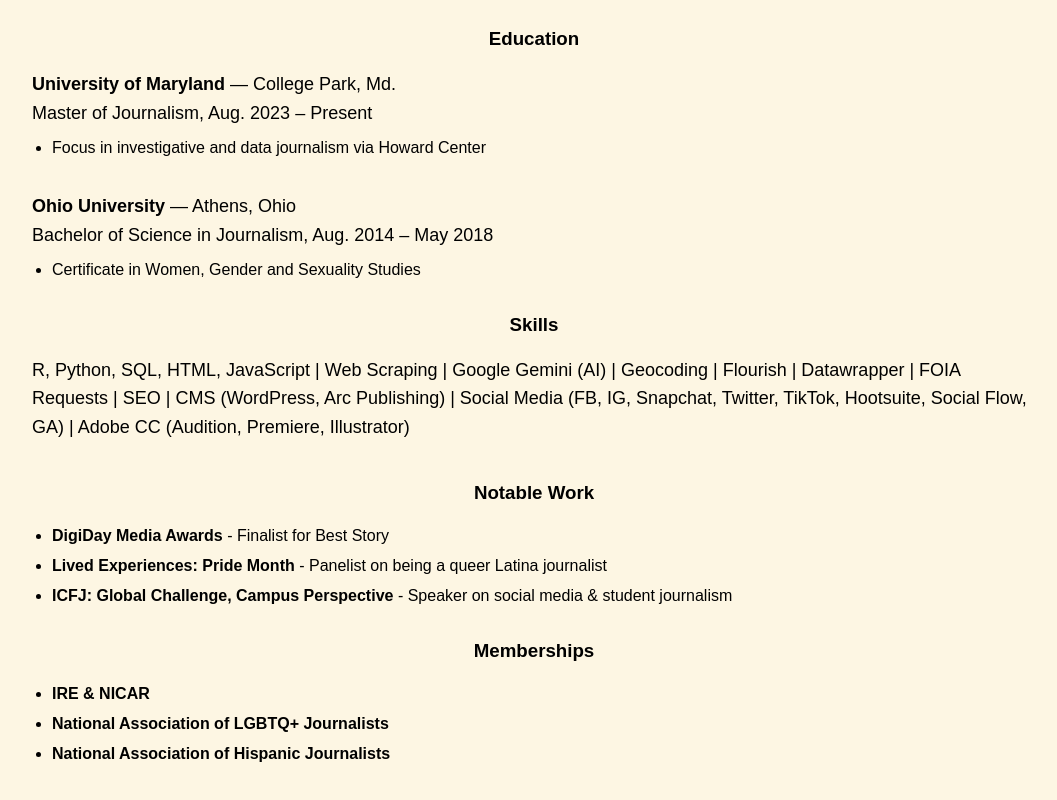
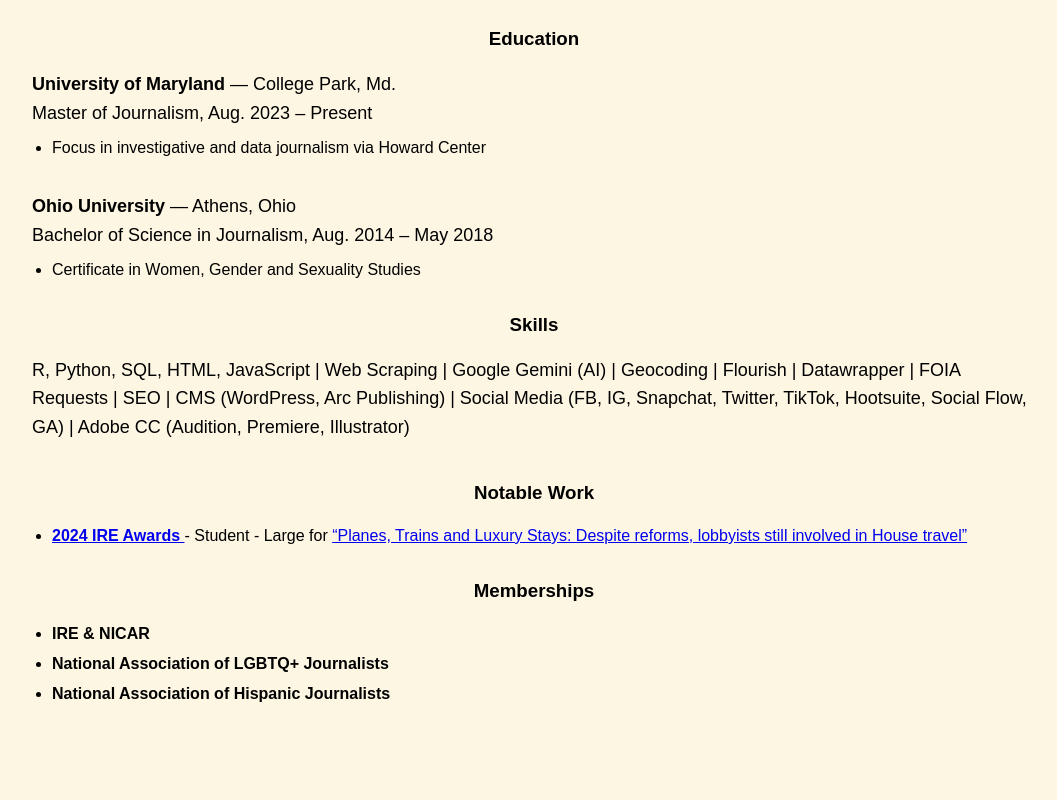
Before and after one commit to anavarr3/anavarr3.github.io, a plain HTML site: page resume/index.html in a window 1280 px wide. Shown: the part 1504-2304 px from the top of the page, without its empty margins (96-1153 px from the left). After the commit the page ends 2282 px from the top, so only its background shows below. Drawn offline with Linux system fonts and the light colour scheme; files whose address does not match are found by name.

Commit message:
Award-winning journalist

```diff
--- a/resume/index.html
+++ b/resume/index.html
@@ -161,9 +161,17 @@
             <section class="centered notable-work">
                 <h3>Notable Work</h3>
                 <ul>
-                    <li><strong>DigiDay Media Awards</strong> - Finalist for Best Story</li>
-                    <li><strong>Lived Experiences: Pride Month</strong> - Panelist on being a queer Latina journalist</li>
-                    <li><strong>ICFJ: Global Challenge, Campus Perspective</strong> - Speaker on social media & student journalism</li>
+                  <li>
+                    <strong>
+                      <a href="https://www.ire.org/announcing-the-2024-ire-award-winners-and-finalists/" target="_blank" rel="noopener noreferrer">
+                        2024 IRE Awards
+                      </a>
+                    </strong>
+                    - Student - Large for
+                    <a href="https://cnsmaryland.org/congressional-travel/" target="_blank" rel="noopener noreferrer">
+                      “Planes, Trains and Luxury Stays: Despite reforms, lobbyists still involved in House travel”
+                    </a>
+                  </li>
                 </ul>
             </section>
 
```
Also changed, not shown: index.html (+1 -1 lines).
